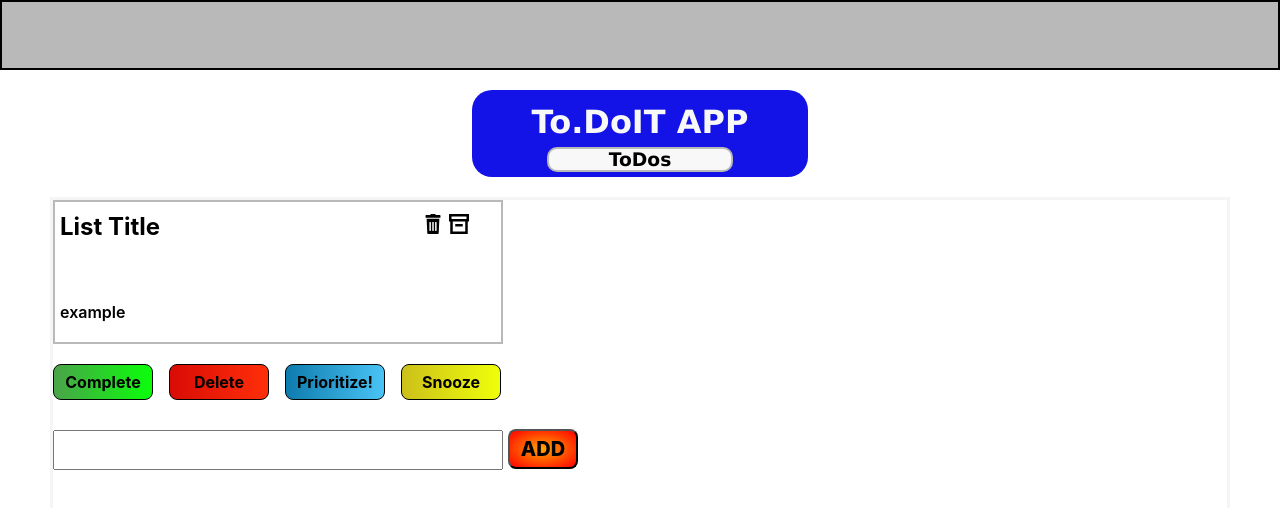
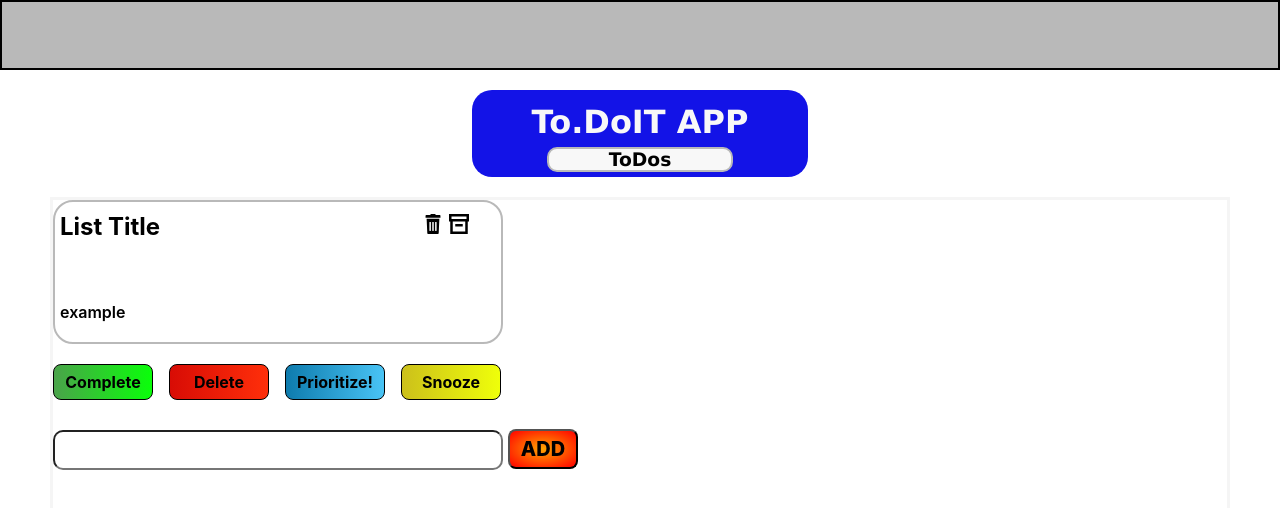
Before and after one commit to SkelGames95/ToDoApp, a React (Vite) app: page / in a window 1280 px wide. Shown: the top 508 px of the page. Built offline with nearby package versions, Linux system fonts and the light colour scheme.

Commit message:
Some Components merged

```diff
--- a/src/shared/components/buttons/TasksButtons.module.scss
+++ /dev/null
@@ -1,32 +0,0 @@
-.genericButton{
-    min-width: 100px;
-    min-height: 10px;
-    padding: 7px 10px;
-    margin-inline: 8px;
-    border-radius: 8px;
-    border: 1px solid black;
-    font-weight: 700;
-    font-size: 16px;
-    font-family: var(--normal-font);
-}
-
-.genericButton:hover{
-    border: 3px solid black;
-}
-
-.completeButton{
-    background-image: linear-gradient(to right, rgb(74, 163, 74), rgb(10, 255, 10));
-    margin-left: 0;
-}
-
-.deleteButton{
-    background-image: linear-gradient(to right, rgb(216, 12, 5), rgb(255, 47, 10));
-}
-
-.prioritizeButton{
-    background-image: linear-gradient(to right, rgb(14, 123, 173), rgb(73, 196, 245));
-}
-
-.snoozeButton{
-    background-image: linear-gradient(to right, rgb(204, 192, 27), rgb(239, 255, 10));
-}
--- a/src/shared/components/buttons/TasksButtons.tsx
+++ /dev/null
@@ -1,12 +0,0 @@
-import classes from './TasksButtons.module.scss'
-
-export const TasksButtons = () => {
-  return (
-    <>
-      <button className={`${classes.completeButton} ${classes.genericButton}`}>Complete</button>
-      <button className={`${classes.deleteButton} ${classes.genericButton}`}>Delete</button>
-      <button className={`${classes.prioritizeButton} ${classes.genericButton}`}>Prioritize!</button>
-      <button className={`${classes.snoozeButton} ${classes.genericButton}`}>Snooze</button>
-    </>
-  );
-};
--- a/src/shared/components/containers/Body.tsx
+++ b/src/shared/components/containers/Body.tsx
@@ -1,23 +1,35 @@
-import { TasksButtons } from '../buttons/TasksButtons'
-import { Input } from '../sharedComponents/Input'
-import { Schedule } from './Schedule'
-import classes from './style/Body.module.scss'
+import { Schedule } from "./Schedule";
+import classes from "./style/Body.module.scss";
 
 export const Body = () => {
   return (
     <div className={classes.bodyCont}>
-            <div>
+      <div className={classes.scheduleCont}>
         <Schedule />
         {/* <AddSchedule /> */}
-
       </div>
       <div>
-                <TasksButtons />
+        <button
+          className={`${classes.completeButton} ${classes.tasksButton}`}
+        >
+          Complete
+        </button>
+        <button className={`${classes.deleteButton} ${classes.tasksButton}`}>
+          Delete
+        </button>
+        <button
+          className={`${classes.prioritizeButton} ${classes.tasksButton}`}
+        >
+          Prioritize!
+        </button>
+        <button className={`${classes.snoozeButton} ${classes.tasksButton}`}>
+          Snooze
+        </button>
       </div>
-            <div>
-                <Input />
+      <form name="addTask">
+        <input type="text" className={classes.toDoInput} />
+        <button className={classes.addButton}>ADD</button>
+      </form>
     </div>
-
-        </div>
-    )
-}
+  );
+};
--- a/src/shared/components/containers/Schedule.tsx
+++ b/src/shared/components/containers/Schedule.tsx
@@ -1,12 +1,15 @@
 import classes from './style/Schedule.module.scss'
-import { ListTitle } from '../sharedComponents/ListTitle';
+import blackbin from "../../../assets/blackbin.svg";
+import archive from "../../../assets/archive.svg";
 import { TodoList } from './TodoList';
 
 export const Schedule = () => {
   return (
     <div className={classes.schedules}>
-      <div>
-        <ListTitle />
+      <div className={classes.titleCont}>
+      <h2 className={classes.listTitle}>List Title</h2>
+      <img src={blackbin} alt="black bin icon" className={classes.tinyicons} />
+      <img src={archive} alt="archive icon" className={classes.tinyicons} />
       </div>
       <div>
         <TodoList />
--- a/src/shared/components/containers/style/Body.module.scss
+++ b/src/shared/components/containers/style/Body.module.scss
@@ -5,3 +5,60 @@
     border: 3px solid whitesmoke;
     height: 100vh;
 }
+
+.toDoInput{
+    height: 40px;
+    width: 450px;
+    border-radius: 10px;
+    margin-bottom: 10px;
+    margin-top: 30px;
+    font-size: larger;
+}
+
+.addButton{
+    font-family: var(--normal-font);
+    background-image: radial-gradient(orange, red);
+    border-radius: 8px;
+    font-weight: 800;
+    font-size: 20px;
+    width: 70px;
+    height: 40px;
+    margin-left: 5px;
+}
+
+.addButton:hover{
+    border: 5px solid black;;
+}
+
+.tasksButton{
+    min-width: 100px;
+    min-height: 10px;
+    padding: 7px 10px;
+    margin-inline: 8px;
+    border-radius: 8px;
+    border: 1px solid black;
+    font-weight: 700;
+    font-size: 16px;
+    font-family: var(--normal-font);
+}
+
+.genericButton:hover{
+    border: 3px solid black;
+}
+
+.completeButton{
+    background-image: linear-gradient(to right, rgb(74, 163, 74), rgb(10, 255, 10));
+    margin-left: 0;
+}
+
+.deleteButton{
+    background-image: linear-gradient(to right, rgb(216, 12, 5), rgb(255, 47, 10));
+}
+
+.prioritizeButton{
+    background-image: linear-gradient(to right, rgb(14, 123, 173), rgb(73, 196, 245));
+}
+
+.snoozeButton{
+    background-image: linear-gradient(to right, rgb(204, 192, 27), rgb(239, 255, 10));
+}
--- a/src/shared/components/containers/style/Schedule.module.scss
+++ b/src/shared/components/containers/style/Schedule.module.scss
@@ -3,6 +3,7 @@
     flex-wrap: wrap;
     flex-direction: column;
     border: 2px solid var(--grey-bb);
+    border-radius: 20px;
     width: 450px;
     min-height: 100px;
     height: fit-content;
@@ -10,3 +11,26 @@
     margin-bottom: 20px;
     font-family: var(--normal-font);
 }
+
+.titleCont{
+    display: flex;
+    width: 450px;
+    min-height: 100px;
+    height: fit-content;
+    padding-top: 5px;
+    font-family: var(--normal-font);
+}
+
+h2.listTitle{
+    margin-right: 260px;
+    margin-top: 5px;
+    margin-left: 5px;
+}
+
+.tinyicons{
+    height: 24px;
+    width: 20px;
+    margin: 3px;
+    margin-top: 5px;
+    position: relative;
+}
--- a/src/shared/components/sharedComponents/Input.tsx
+++ /dev/null
@@ -1,13 +0,0 @@
-import classes from './style/Input.module.scss'
-
-
-export const Input = () => {
-  return (
-    <>
-    <form action="">
-        <input type="text" className={classes.toDoInput} />
-        <button className={classes.addButton}>ADD</button>
-    </form>
-    </>
-  );
-};
--- a/src/shared/components/sharedComponents/ListTitle.tsx
+++ /dev/null
@@ -1,13 +0,0 @@
-import blackbin from "../../../assets/blackbin.svg";
-import archive from "../../../assets/archive.svg";
-import classes from "./style/ListTitle.module.scss";
-
-export const ListTitle = () => {
-  return (
-    <div className={classes.titleCont}>
-      <h2>List Title</h2>
-      <img src={blackbin} alt="black bin icon" className={classes.tinyicons} />
-      <img src={archive} alt="archive icon" className={classes.tinyicons} />
-    </div>
-  );
-};
--- a/src/shared/components/sharedComponents/style/Input.module.scss
+++ /dev/null
@@ -1,22 +0,0 @@
-.toDoInput{
-    height: 40px;
-    width: 450px;
-    margin-bottom: 10px;
-    margin-top: 30px;
-    font-size: larger;
-}
-
-.addButton{
-    font-family: var(--normal-font);
-    background-image: radial-gradient(orange, red);
-    border-radius: 8px;
-    font-weight: 800;
-    font-size: 20px;
-    width: 70px;
-    height: 40px;
-    margin-left: 5px;
-}
-
-.addButton:hover{
-    border: 5px solid black;;
-}
--- a/src/shared/components/sharedComponents/style/ListTitle.module.scss
+++ /dev/null
@@ -1,22 +0,0 @@
-.titleCont{
-    display: flex;
-    width: 450px;
-    min-height: 100px;
-    height: fit-content;
-    padding-top: 5px;
-    font-family: var(--normal-font);
-}
-
-h2{
-    margin-right: 260px;
-    margin-top: 5px;
-    margin-left: 5px;
-}
-
-.tinyicons{
-    height: 24px;
-    width: 20px;
-    margin: 3px;
-    margin-top: 5px;
-    position: relative;
-}
```
Lines whose indentation alone changed are shown as unchanged.
